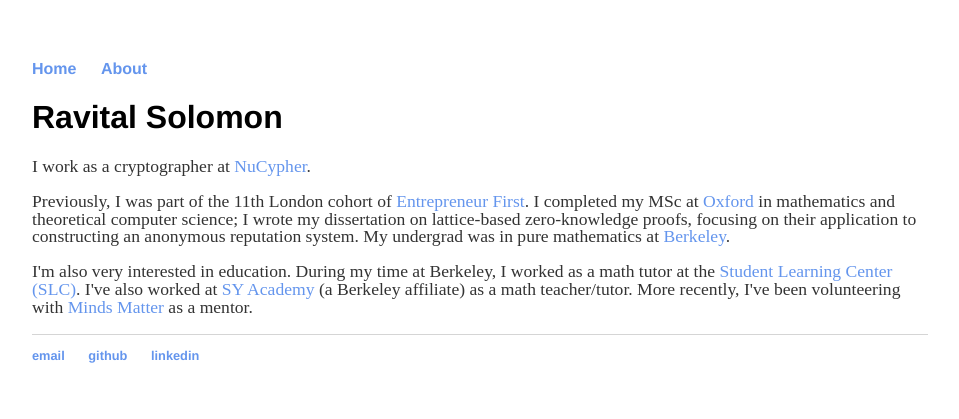
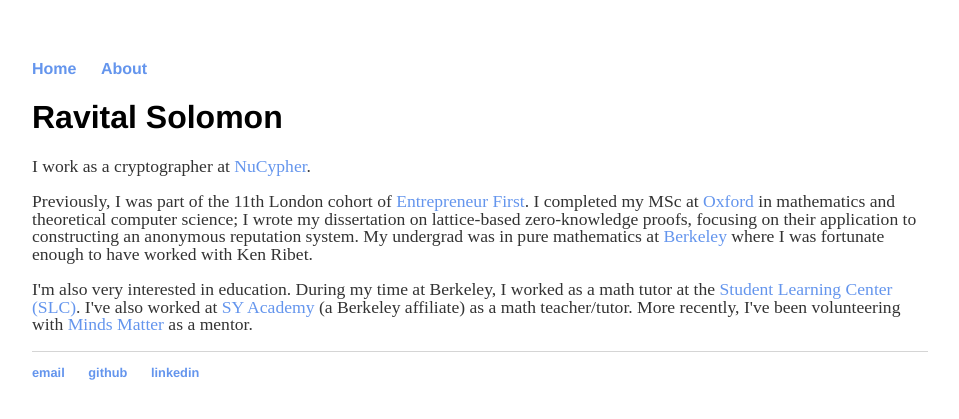
Before and after one commit to ravital/ravital.github.io, a Jekyll site: the page built from index.html, in a window 1280 px wide. Shown: the top 419 px of the page, without its empty margins (160-1119 px from the left). Built offline with Jekyll 4.4.1, drawn with Linux system fonts in a browser that asks for light colours.

Commit message:
Update index.html

```diff
--- a/index.html
+++ b/index.html
@@ -8,7 +8,7 @@ title: Ravital Solomon
 
 	<p>Previously, I was part of the 11th London cohort of <a href="https://www.joinef.com/">Entrepreneur First</a>.
 	I completed my MSc at <a href="https://www.maths.ox.ac.uk/">Oxford</a> in mathematics and theoretical computer science; I wrote my dissertation on lattice-based zero-knowledge proofs, focusing on their application to constructing an anonymous reputation system.
-	My undergrad was in pure mathematics at <a href="https://math.berkeley.edu/">Berkeley</a>.</p>
+	My undergrad was in pure mathematics at <a href="https://math.berkeley.edu/">Berkeley</a> where I was fortunate enough to have worked with Ken Ribet.</p>
 
 	<p>I'm also very interested in education. During my time at Berkeley, I worked as a math tutor at the <a href="https://slc.berkeley.edu/">Student Learning Center (SLC)</a>. I've also worked at <a href="http://syacademy.com/">SY Academy</a> (a Berkeley affiliate) as a math teacher/tutor. More recently, I've been volunteering with <a href="https://www.mindsmattersf.org/">Minds Matter</a> as a mentor.</p>
 
```
